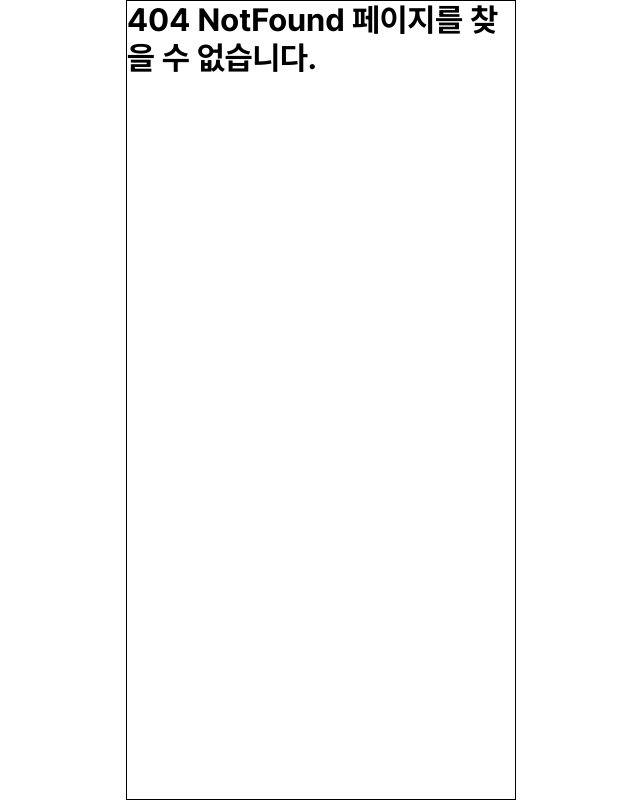
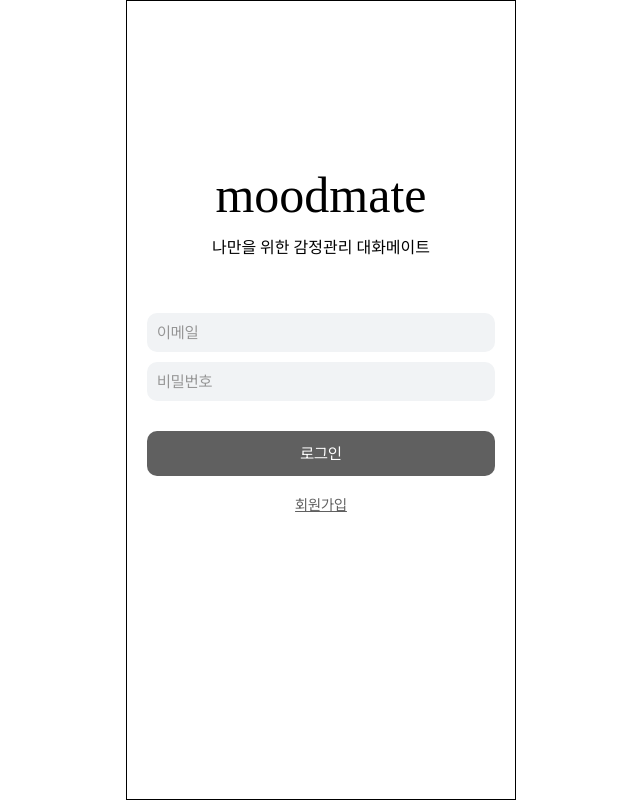
Before and after one commit to CNU-likelion-Moodmate/FE, a React (Create React App) app: page /login in a window 1280 px wide. Before the commit this address had no page. Shown: the whole page, without its empty margins (319-959 px from the left). Built offline with nearby package versions, Linux system fonts and the light colour scheme; a web font is replaced by a local one.

Commit message:
login page

```diff
--- a/src/App.js
+++ b/src/App.js
@@ -1,7 +1,7 @@
 import React from "react";
 import { BrowserRouter, Routes, Route } from "react-router-dom";
 import { Div } from "./component/common/div";
-import { Chat, ChatRoom, MyPage, NotFound, Quest, QuestRoutine } from "./pages";
+import { Chat, ChatRoom, MyPage, NotFound, Quest, QuestRoutine, Login } from "./pages";
 
 function App() {
   return (
@@ -14,6 +14,7 @@ function App() {
           <Route path="/quest" element={<Quest />} />
           <Route path="*" element={<NotFound />} />
           <Route path="/questroutine" element={<QuestRoutine />} />
+          <Route path="/login" element={<Login />} />
         </Routes>
       </Div>
     </BrowserRouter>
--- /dev/null
+++ b/src/component/pages/LoginInput.jsx
@@ -0,0 +1,80 @@
+import React, { useState } from "react";
+import styled from "styled-components";
+import { Div } from "../common/div";
+
+const Form = styled.form`
+  display: flex;
+  flex-direction: column;
+  align-items: center;
+  justify-content: center;
+  width: 100%;
+  max-width: 390px;
+  padding: 20px;
+  margin-top: 30px;
+`;
+
+const Input = styled.input`
+  width: 100%;
+  padding: 10px;
+  margin: 5px 0;
+  border-radius: 10px;
+  background-color: #F1F3F5;
+  border: none;
+  font-size: 16px;
+   &::placeholder {
+    color: #959595;
+  }
+  &:focus {
+    outline: none;
+  }
+`;
+
+const Button = styled.button`
+  width: 100%;
+  padding: 13px;
+  margin-top: 25px;
+  border: none;
+  border-radius: 10px;
+  background-color: #606060;
+  color: white;
+  font-size: 16px;
+  cursor: pointer;
+
+  &:hover {
+    background-color: #FEE270;
+    color: black;
+  }
+`;
+
+const SignUpLink = styled.a`
+  color: #606060;
+  font-size: 15px;
+  cursor: pointer;
+  text-decoration: underline;
+  display: block;
+  text-align: center;
+`;
+
+const LoginInput = () => {
+
+    const [isHovered, setIsHovered] = useState(false);
+
+  return (
+    <Div>
+      <Form>
+        <Input type="email" placeholder="이메일" />
+        <Input type="password" placeholder="비밀번호" />
+        <Button
+          type="submit"
+          onMouseEnter={() => setIsHovered(true)}
+          onMouseLeave={() => setIsHovered(false)}
+        >
+          {isHovered ? "시작하기" : "로그인"}
+        </Button>
+      </Form>
+      <SignUpLink href="/signup">회원가입</SignUpLink>
+    </Div>
+  );
+};
+
+export default LoginInput;
--- /dev/null
+++ b/src/pages/Login.jsx
@@ -0,0 +1,31 @@
+import React from "react";
+import styled from "styled-components";
+import { Div } from "../component/common/div";
+import LoginInput from "../component/pages/LoginInput";
+
+const Header = styled.div`
+  display: flex;
+  flex-direction: column;
+  align-items: center;
+  margin-top: 40%;
+`;
+
+const HeaderText = styled.div`
+  font-family: Crayon;
+  font-size: ${props => props.size};
+  margin-top: 10px
+`
+
+const Login = () => {
+    return (
+        <>
+        <Header>
+            <HeaderText size='50px'>moodmate</HeaderText>
+            <HeaderText size='16px'>나만을 위한 감정관리 대화메이트</HeaderText>
+        </Header>
+        <LoginInput />
+        </>
+    )
+}
+
+export default Login;
--- a/src/pages/index.js
+++ b/src/pages/index.js
@@ -4,3 +4,4 @@ export { default as NotFound } from './NotFound';
 export { default as Chat } from './chat/Chat';
 export { default as ChatRoom } from './chat/ChatRoom';
 export { default as QuestRoutine } from './QuestRoutine';
+export { default as Login } from './Login';
```
